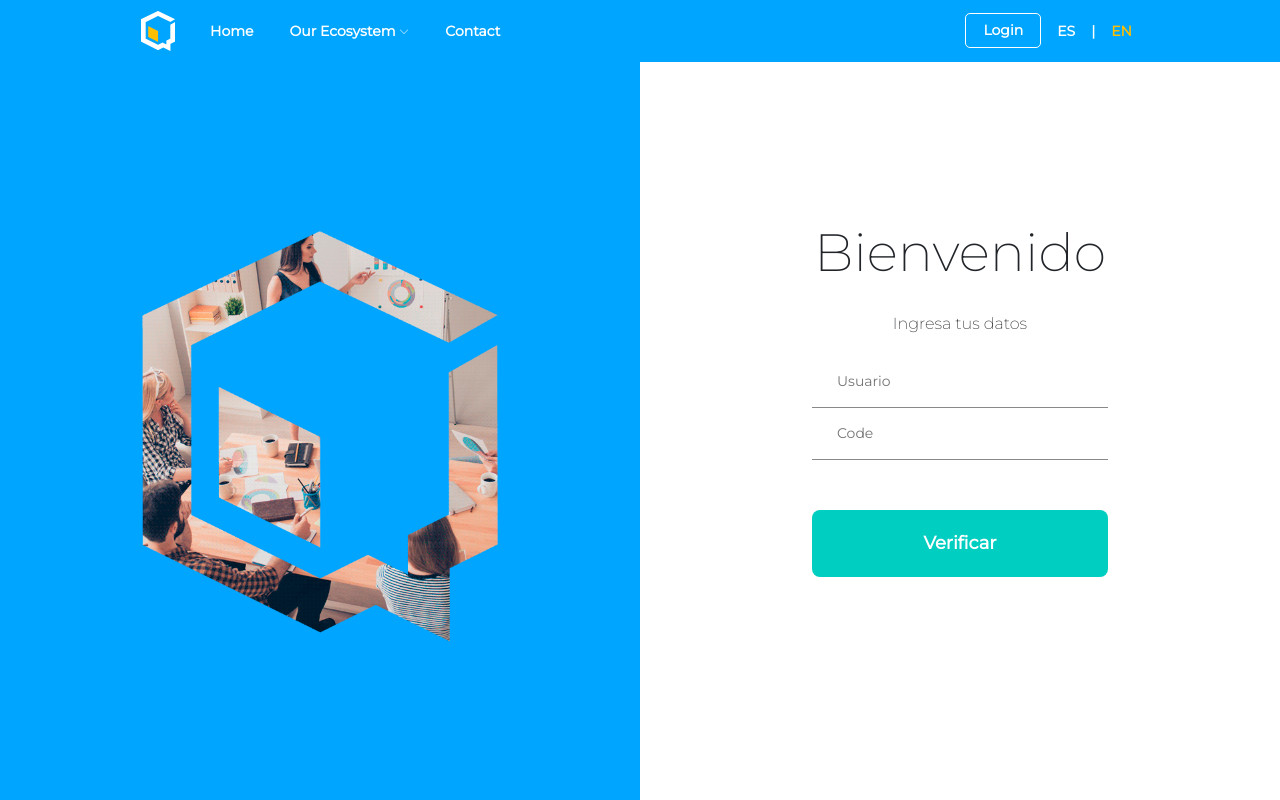
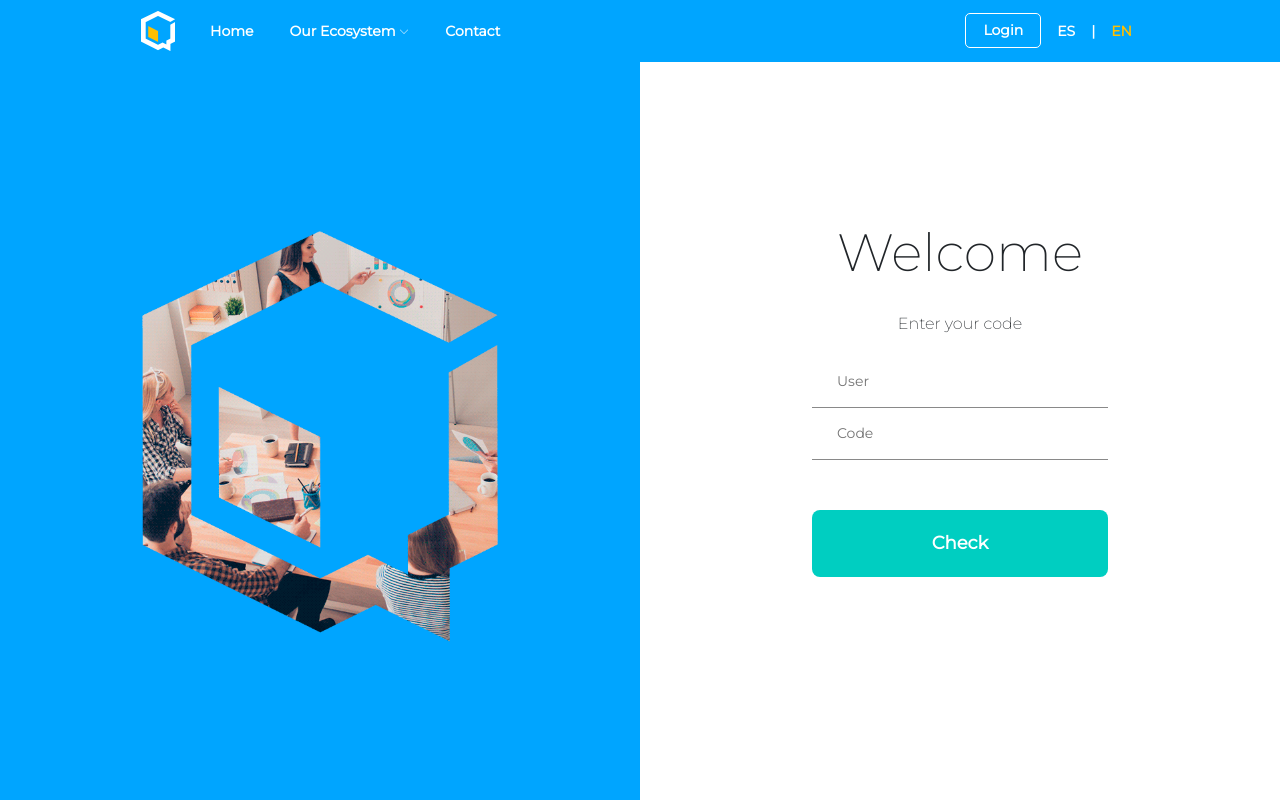
Before and after one commit to luisangel2895/Login, a Vue app: page /verify in a window 1280 px wide. Shown: the top 800 px of the page. Built offline with nearby package versions, Linux system fonts and the light colour scheme.

Commit message:
git validation code

```diff
--- a/src/components/verify/VerifyContainer.vue
+++ b/src/components/verify/VerifyContainer.vue
@@ -1,14 +1,14 @@
 <template>
     <b-container fluid class="container-verify-inner">
-        <div class="title-verify">Bienvenido</div>
-        <div class="subtitle-verify">Ingresa tus datos</div>
+        <div class="title-verify">{{ $t('verify.title') }}</div>
+        <div class="subtitle-verify">{{ $t('verify.subtitle') }}</div>
         <form action="" @submit.prevent="validateCode()">
-          <div><input type="text" class="input-text" v-model="username" placeholder="Usuario"></div>
-          <div class="error" v-if="!$v.username.required && verifyPressed">User is required</div>
-          <div><input type="text" class="input-text" v-model="code" placeholder="Code"></div>
-          <div class="error" v-if="!$v.code.required && verifyPressed">Postal code is required</div>
-          <div class="error" v-if="!$v.code.integer && verifyPressed">Code is not valid</div>
-          <div class="button-container"><button type="submit" class="button-verify">Verificar</button></div>
+          <div><input type="text" class="input-text" v-model="username" :placeholder="$t('verify.form.user')"></div>
+          <div class="error" v-if="!$v.username.required && verifyPressed">{{ $t('verify.form.userRequired') }}</div>
+          <div><input type="text" class="input-text" v-model="code" :placeholder="$t('verify.form.code')"></div>
+          <div class="error" v-if="!$v.code.required && verifyPressed">{{ $t('verify.form.codeRequired') }}</div>
+          <div class="error" v-if="!$v.code.integer && verifyPressed">{{ $t('verify.form.codeValid') }}</div>
+          <div class="button-container"><button type="submit" class="button-verify">{{ $t('verify.form.check') }}</button></div>
         </form>
     </b-container>
 </template>
--- a/src/i18n.js
+++ b/src/i18n.js
@@ -64,6 +64,18 @@ const messages = {
       },
       msg1: 'Do you already have an account?',
       link1: 'Login'
+    },
+    verify: {
+      title: 'Welcome',
+      subtitle: 'Enter your code',
+      form: {
+        user: 'User',
+        code: 'Code',
+        check: 'Check',
+        userRequired: 'User is requerido',
+        codeRequired: 'Code is required',
+        codeValid: 'The code is not valid'
+      }
     }
   },
   es: {
@@ -126,6 +138,18 @@ const messages = {
       },
       msg1: 'Ya tienes una cuenta?',
       link1: 'Ingresa'
+    },
+    verify: {
+      title: 'Bienvenido',
+      subtitle: 'Ingresa tu codigo',
+      form: {
+        user: 'Usuario',
+        code: 'Codigo',
+        check: 'Verificar',
+        userRequired: 'Usuario es requerido',
+        codeRequired: 'Codigo es requerido',
+        codeValid: 'El codigo no es valido'
+      }
     }
   }
 }
```
